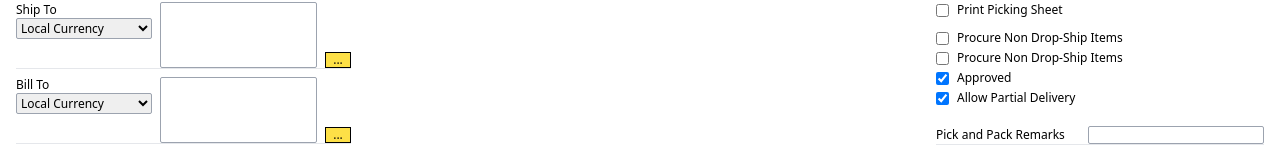
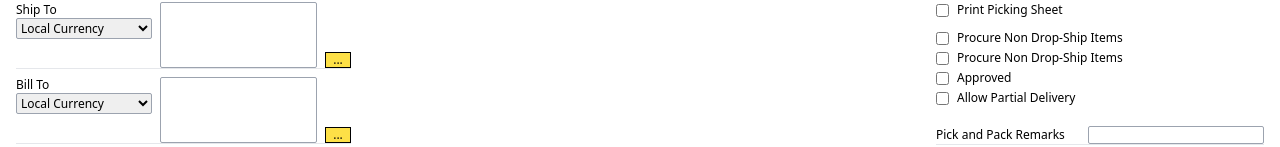
Before and after one commit to usman359/saap-react, a React (Create React App) app: page /sales-order in a window 1280 px wide. Both pictures are taken after a click on the element "Logistics". Shown: the part 281-428 px from the top of the page. Built offline with nearby package versions, Linux system fonts and the light colour scheme.

Commit message:
Commited

```diff
--- a/src/components/LogisticTable.js
+++ b/src/components/LogisticTable.js
@@ -113,12 +113,12 @@ export default function LogisticTable() {
           </div>
           {/* Checkbox and text container */}
           <div className="flex items-center gap-2">
-            <input type="checkbox" checked />
+            <input type="checkbox" />
             <label>Approved</label>
           </div>
           {/* Checkbox and text container */}
           <div className="flex items-center gap-2 mb-4">
-            <input type="checkbox" checked />
+            <input type="checkbox" />
             <label>Allow Partial Delivery</label>
           </div>
 
```
